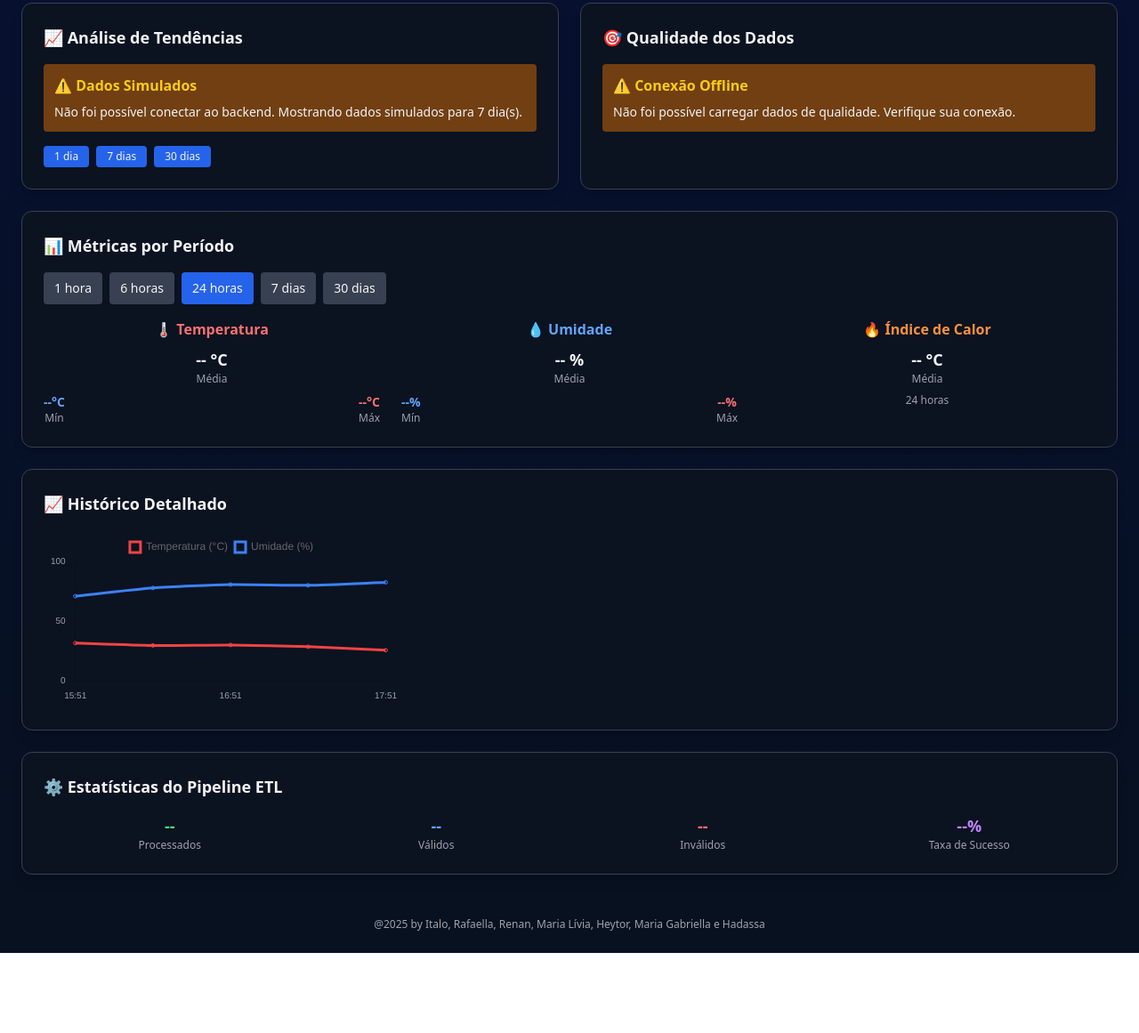
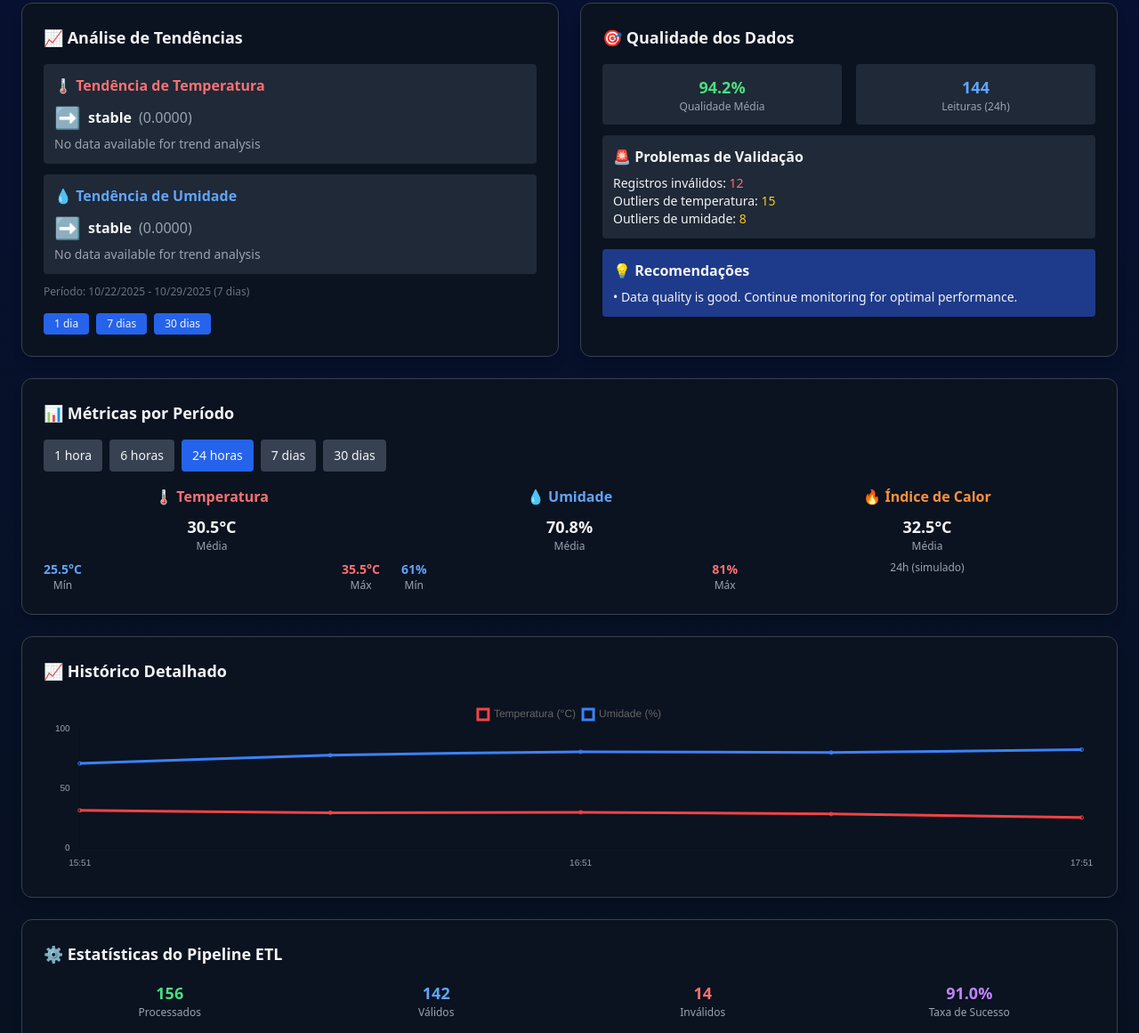
Before and after one commit to rafaellamarquess/front-smart-bus-iot, a website: page analytics.html in a window 1280 px wide. Shown: the part 267-1428 px from the top of the page at 89% size. Before the commit the page ends 1338 px from the top, so only its background shows below. Drawn offline with nearby package versions, Linux system fonts and the light colour scheme; no server answers; sample sign-in values are in the browser's storage.

Commit message:
ajuste analytics

```diff
--- a/analytics.html
+++ b/analytics.html
@@ -157,8 +157,8 @@
     <!-- GRÁFICO HISTÓRICO -->
     <section class="bg-[#0b1220] border border-gray-700 rounded-xl shadow-lg p-6">
       <h3 class="text-lg font-semibold mb-4">📈 Histórico Detalhado</h3>
-      <div style="height: 200px; width: 100%;">
-        <canvas id="historicalChart" style="height: 200px !important; max-height: 200px !important;"></canvas>
+      <div style="position: relative; height: 200px; width: 100%; overflow: hidden;">
+        <canvas id="historicalChart" style="height: 200px !important; max-height: 200px !important; width: 100% !important; max-width: 100% !important;"></canvas>
       </div>
     </section>
 
--- a/js/analytics.js
+++ b/js/analytics.js
@@ -33,10 +33,13 @@
    CHART.JS - GRÁFICO HISTÓRICO
    -------------------------------------------------------------- */
 const historicalCtx = document.getElementById('historicalChart').getContext('2d');
-// Forçar altura fixa para evitar crescimento infinito
+// Forçar dimensões fixas para evitar crescimento infinito
+const chartContainer = document.getElementById('historicalChart').parentElement;
 document.getElementById('historicalChart').style.height = '200px';
 document.getElementById('historicalChart').style.maxHeight = '200px';
-document.getElementById('historicalChart').width = document.getElementById('historicalChart').offsetWidth;
+document.getElementById('historicalChart').style.width = '100%';
+document.getElementById('historicalChart').style.maxWidth = '100%';
+document.getElementById('historicalChart').width = chartContainer.offsetWidth;
 document.getElementById('historicalChart').height = 200;
 
 const historicalChart = new Chart(historicalCtx, {
@@ -65,7 +68,7 @@
     ]
   },
   options: {
-    responsive: false, // Desabilitar responsividade para manter tamanho fixo
+    responsive: true, // Habilitar responsividade controlada
     maintainAspectRatio: false,
     animation: false,
     plugins: {
@@ -81,8 +84,8 @@
       padding: {
         top: 5,
         bottom: 5,
-        left: 5,
-        right: 5
+        left: 10,
+        right: 10
       }
     },
     scales: {
@@ -248,8 +251,10 @@
    -------------------------------------------------------------- */
 
 function updateDashboardSummary(data) {
+  // Seguindo estrutura da documentação API
   if (data.summary) {
     document.getElementById('totalReadings').textContent = data.summary.total_readings || '--';
+    document.getElementById('totalOutliers').textContent = data.summary.outlier_rate ? `${data.summary.outlier_rate}%` : '0';
   }
 
   if (data.current_metrics) {
@@ -401,26 +406,55 @@
 
 function showFallbackTrends(days) {
   const trendsEl = document.getElementById('trendsAnalysis');
-  trendsEl.innerHTML = `
-    <div class="p-3 bg-yellow-900 rounded">
-      <h4 class="font-semibold text-yellow-400 mb-2">⚠️ Dados Simulados</h4>
-      <div class="text-sm">
-        Não foi possível conectar ao backend. Mostrando dados simulados para ${days} dia(s).
-      </div>
-    </div>
-  `;
+  // Simular estrutura da API conforme documentação
+  const fallbackData = {
+    temperature_trend: {
+      direction: "stable",
+      slope: 0.0,
+      interpretation: "No data available for trend analysis"
+    },
+    humidity_trend: {
+      direction: "stable",
+      slope: 0.0,
+      interpretation: "No data available for trend analysis"
+    },
+    period: {
+      start: new Date(Date.now() - days * 24 * 60 * 60 * 1000).toISOString(),
+      end: new Date().toISOString(),
+      days: days
+    }
+  };
+
+  updateTrendsDisplay(fallbackData);
 }
 
 function showFallbackDataQuality() {
-  const qualityEl = document.getElementById('dataQualityDetails');
-  qualityEl.innerHTML = `
-    <div class="p-3 bg-yellow-900 rounded">
-      <h4 class="font-semibold text-yellow-400 mb-2">⚠️ Conexão Offline</h4>
-      <div class="text-sm">
-        Não foi possível carregar dados de qualidade. Verifique sua conexão.
-      </div>
-    </div>
-  `;
+  // Simular estrutura da API conforme documentação
+  const fallbackData = {
+    data_quality: {
+      average_score: 94.2,
+      minimum_score: 75.0,
+      maximum_score: 100.0
+    },
+    overview: {
+      total_readings: 1520,
+      recent_readings_24h: 144,
+      data_freshness: "good"
+    },
+    validation_issues: {
+      invalid_records: 12
+    },
+    outliers: {
+      temperature_outliers: 15,
+      humidity_outliers: 8,
+      total_outliers: 23
+    },
+    recommendations: [
+      "Data quality is good. Continue monitoring for optimal performance."
+    ]
+  };
+
+  updateDataQualityDisplay(fallbackData);
 }
 
 function showFallbackSummary(timeframe) {
@@ -441,10 +475,19 @@
 }
 
 function showFallbackPipeline() {
-  document.getElementById('processedCount').textContent = '142';
-  document.getElementById('validCount').textContent = '138';
-  document.getElementById('invalidCount').textContent = '4';
-  document.getElementById('successRate').textContent = '97.2%';
+  // Simular estrutura da API conforme documentação
+  const fallbackData = {
+    stats: {
+      processed: 156,
+      valid: 142,
+      invalid: 14,
+      outliers: 8,
+      success_rate: 91.0,
+      outlier_rate: 5.1
+    }
+  };
+
+  updatePipelineDisplay(fallbackData);
 }
 
 function showFallbackHistorical() {
@@ -501,16 +544,16 @@
   // Carregar outros dados com delay para evitar sobrecarga
   setTimeout(() => {
     loadTrends(7);
-  }, 2000);
+  }, 1000);
 
   setTimeout(() => {
     loadDataQuality();
-  }, 4000);
+  }, 2000);
 
   setTimeout(() => {
     loadSummary('24h');
     loadPipelineStats();
-  }, 6000);
+  }, 3000);
 
   // Desabilitar polling automático para evitar travamentos
   // (usuário pode atualizar manualmente se necessário)
--- a/js/script.js
+++ b/js/script.js
@@ -240,10 +240,14 @@
   // ---- DADOS SIMULADOS PARA FALLBACK ----
   const temp = generateFallbackTemp();
   const hum = generateFallbackHum();
+  const heatIndex = temp + 2 + Math.random() * 3; // Simular índice de calor
 
   updateConnectionStatus('Simulado', 'bg-blue-500');
   lastDataSource = 'simulated';
-  updateUI(temp, hum, 'Simulado');
+  updateUI(temp, hum, 'Simulado', {
+    heatIndex: heatIndex,
+    dataQuality: 85 + Math.random() * 10 // 85-95%
+  });
 }
 
 function updateUI(temp, hum, source = 'Desconhecido', extra = {}) {
```
